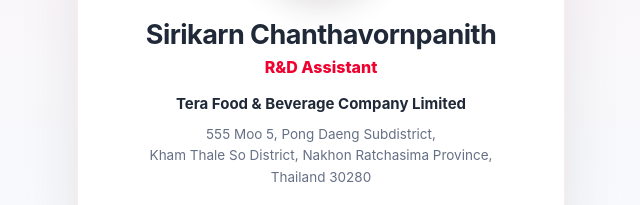
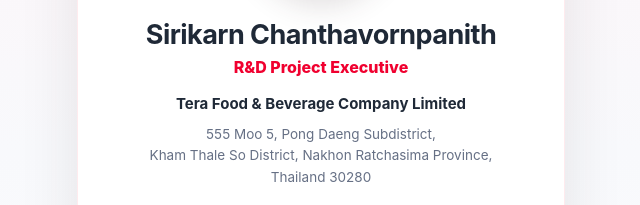
Before and after one commit to bananasirikarn/Business-card, a plain HTML site: page index.html in a window 1280 px wide. Shown: the part 338-543 px from the top of the page, 319-959 px from the left. Drawn offline with Linux system fonts and the light colour scheme.

Commit message:
Update index.html

```diff
--- a/index.html
+++ b/index.html
@@ -69,7 +69,7 @@
         <img class="logo" src="company-logo.png" alt="Company logo">
         <img class="photo" src="profile.png" alt="Sirikarn Chanthavornpanith">
         <h1>Sirikarn Chanthavornpanith</h1>
-        <div class="role">R&amp;D Assistant</div>
+        <div class="role">R&amp;D Project Executive</div>
         <p class="company">Tera Food &amp; Beverage Company Limited</p>
         <p class="address">
           555 Moo 5, Pong Daeng Subdistrict,<br>
```
